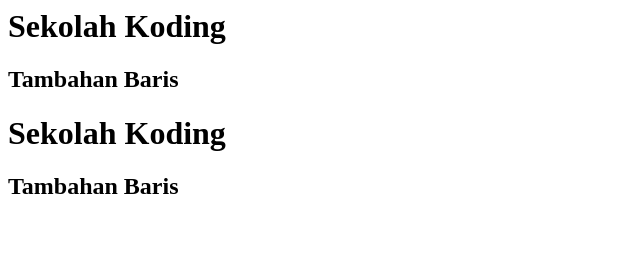
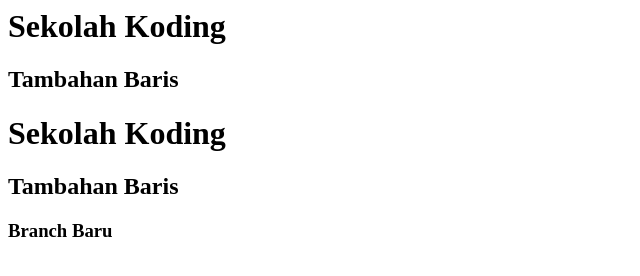
Before and after one commit to MFikri18/tutorial, a plain HTML site: page index.html in a window 1280 px wide. Shown: the whole page, without its empty margins (0-640 px from the left). Drawn offline with Linux system fonts and the light colour scheme.

Commit message:
branch baru

```diff
--- a/index.html
+++ b/index.html
@@ -2,3 +2,4 @@
 <h2>Tambahan Baris</h2>
 <h1>Sekolah Koding </h1>
 <h2>Tambahan Baris</h2>
+<h3>Branch Baru</h3>
```
